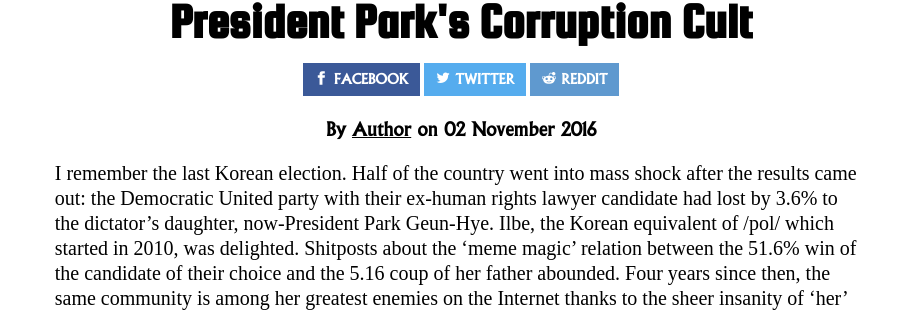
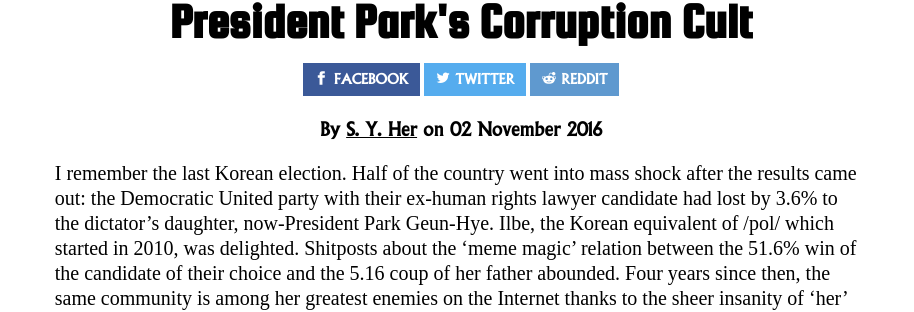
Before and after one commit to FraserThompson/PhilosophersMeme, a Jekyll site: the page built from _posts/2016-11-02-president-parks-corruption-cult.markdown, in a window 1280 px wide and 900 px high, scrolled down 380 px. Shown: the part 142-454 px from the top of the window, without its empty margins (179-1093 px from the left). Built offline with Jekyll 4.4.1, drawn with Linux system fonts in a browser that asks for light colours; nearby versions of some CDN libraries; some web fonts are replaced; library files that are not in the unit come from our copies.

Commit message:
Updated President Parks Corruption Cult

```diff
--- a/_posts/2016-11-02-president-parks-corruption-cult.markdown
+++ b/_posts/2016-11-02-president-parks-corruption-cult.markdown
@@ -1,6 +1,8 @@
 ---
 title: President Park's Corruption Cult
 date: 2016-11-02 11:33:00 +13:00
+author:
+  display_name: S. Y. Her
 image: "/uploads/14938145_1857739157793035_7741224145832509244_n.png"
 ---
 
```
